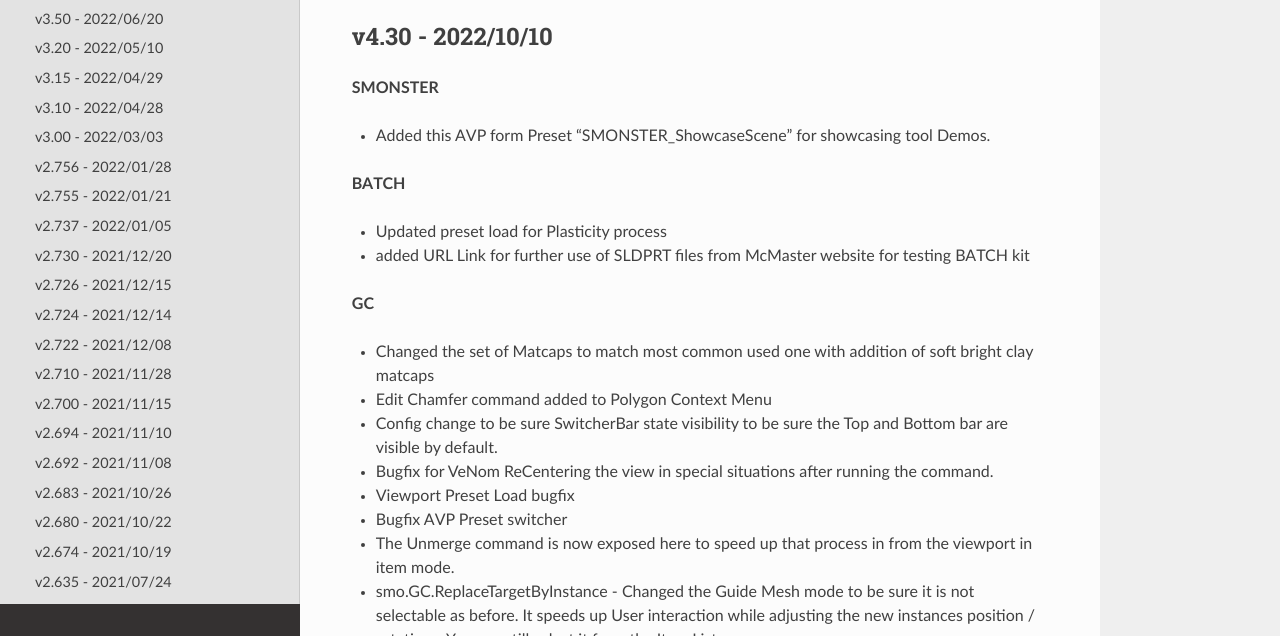
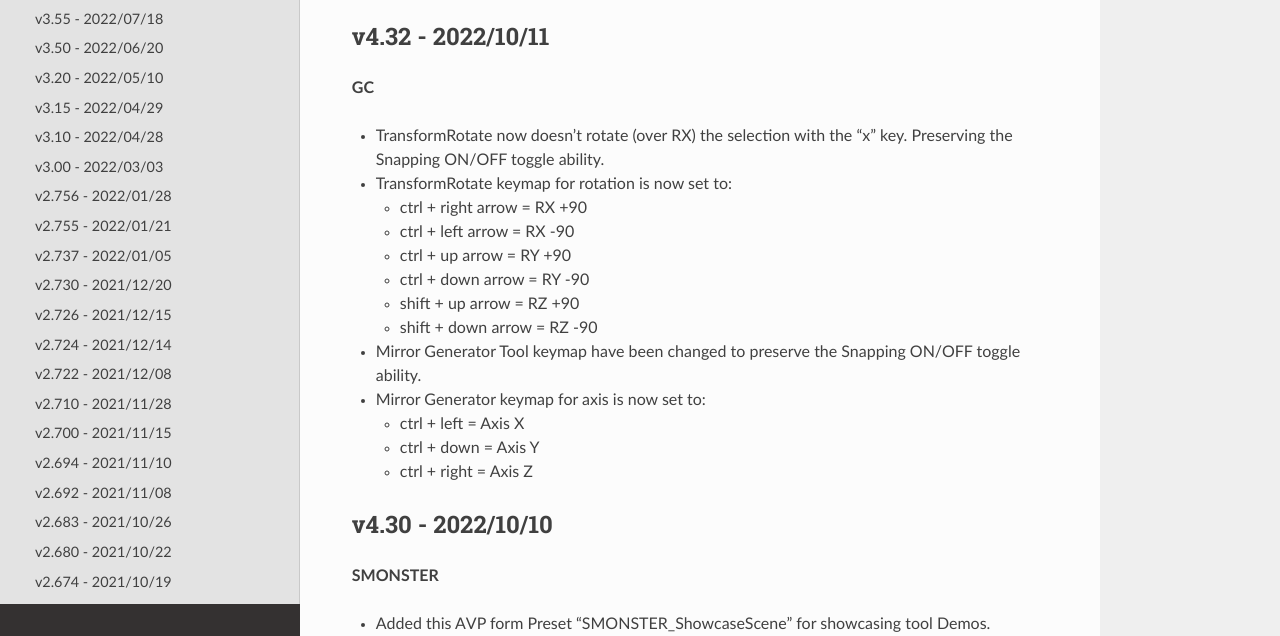
Before and after one commit to smoluck/SMONSTER_DOC, a Sphinx documentation site: the page built from docs/source/updatelog.rst, in a window 1280 px wide and 900 px high, cut to the strip 264-900 px from the top of the window. Built offline with Sphinx 7.4.7 and the Read the Docs theme 2.0.0, drawn with Linux system fonts in a browser that asks for light colours.

Commit message:
4.32 release

```diff
--- a/docs/source/kits.rst
+++ b/docs/source/kits.rst
@@ -10,7 +10,7 @@
 • CAD TOOLS (v 3.90)
 • CLEANUP (v 2.50)
 • COLOR BAR (v 1.80)
-• GAME CONTENT (v 11.40)
+• GAME CONTENT (v 11.50)
 • MASTER (v 1.30)
 • MATH TOOLS (v 1.30)
 • MESHOPS (Total Pack v1 + v2 + POLY FUSE 2D) (v 2.30)
--- a/docs/source/updatelog.rst
+++ b/docs/source/updatelog.rst
@@ -3,6 +3,32 @@
 
 .. autosummary::
    :toctree: generated
+
+
+
+.. _4320:
+
+v4.32 - 2022/10/11
+-------------------
+
+**GC**
+
+• TransformRotate now doesn't rotate (over RX) the selection with the "x" key. Preserving the Snapping ON/OFF toggle ability.
+• TransformRotate keymap for rotation is now set to:
+
+  • ctrl + right arrow = RX +90
+  • ctrl + left arrow = RX -90
+  • ctrl + up arrow = RY +90
+  • ctrl + down arrow = RY -90
+  • shift + up arrow = RZ +90
+  • shift + down arrow = RZ -90
+
+• Mirror Generator Tool keymap have been changed to preserve the Snapping ON/OFF toggle ability.
+• Mirror Generator keymap for axis is now set to:
+
+  • ctrl + left = Axis X
+  • ctrl + down = Axis Y
+  • ctrl + right = Axis Z
 
 
 
```
